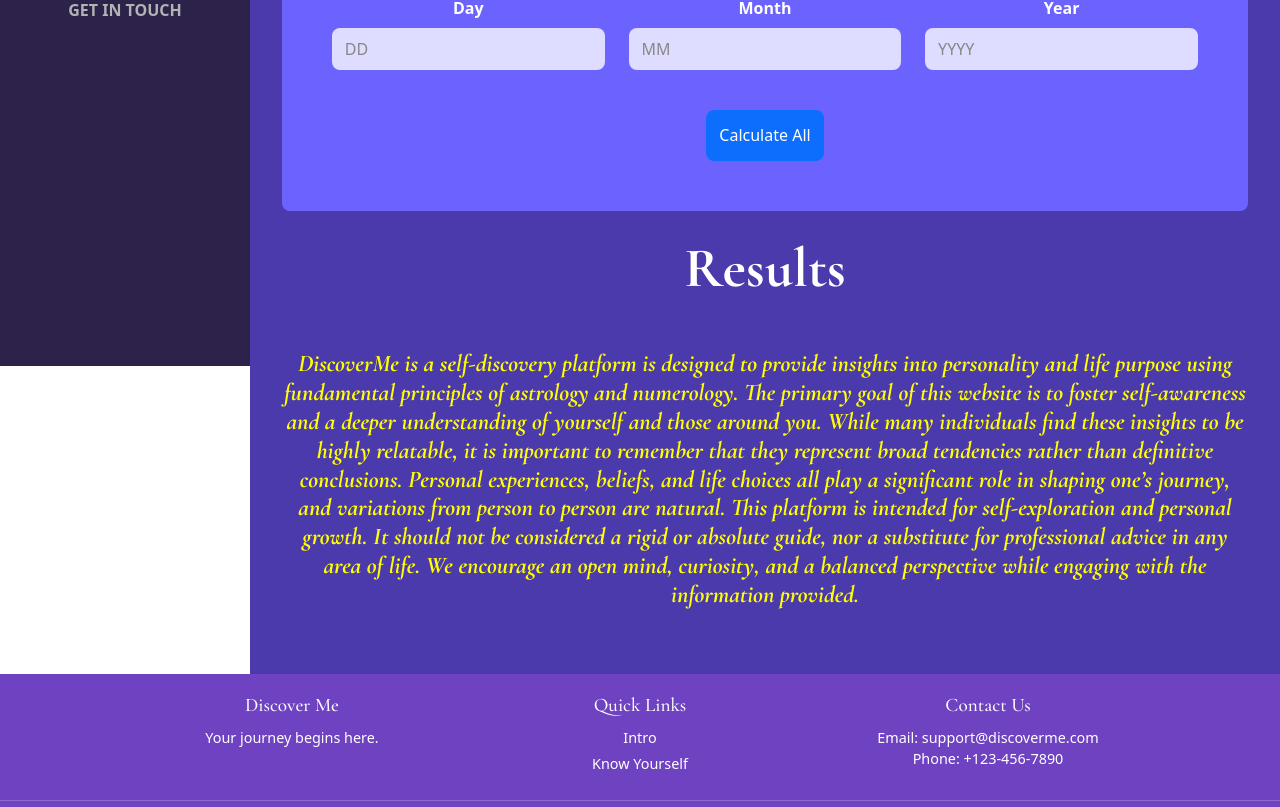
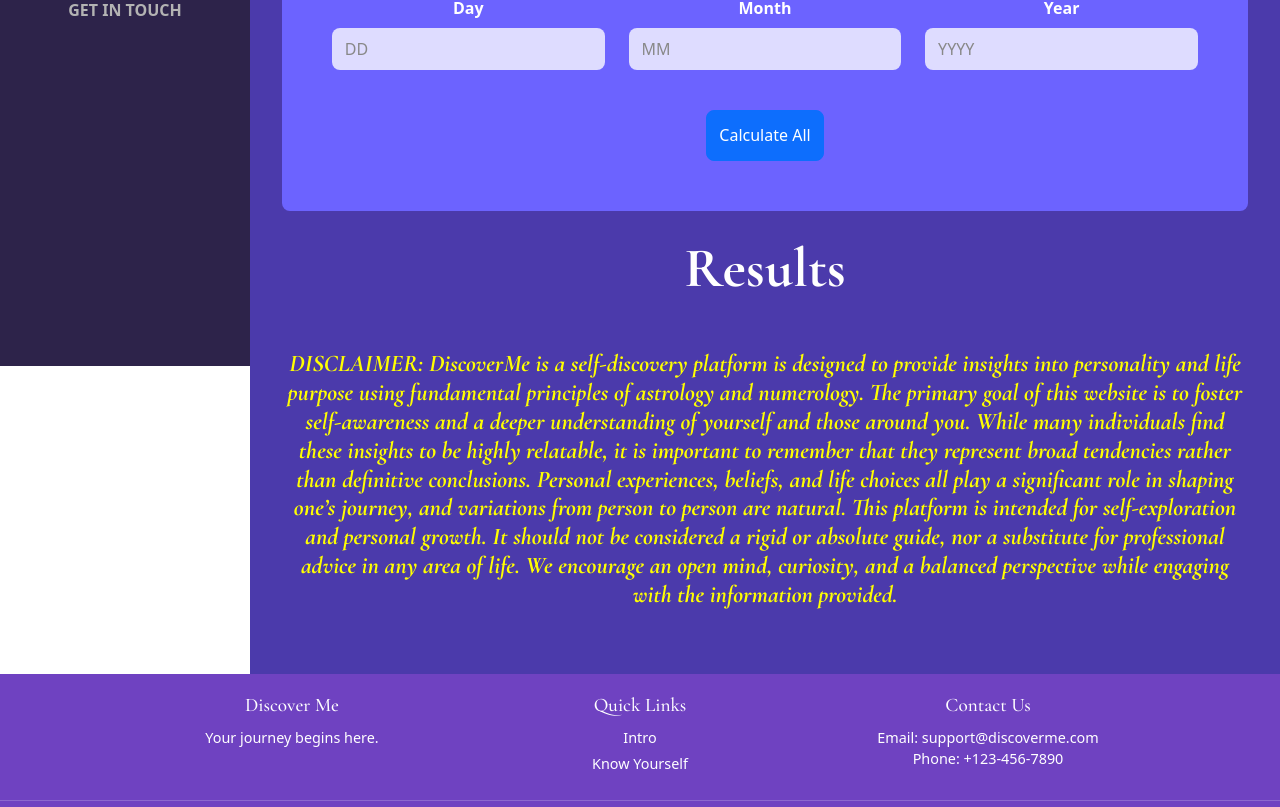
Before and after one commit to OLAKAFI/ProjectDiscovery, a React (Create React App) app: page /details-page in a window 1280 px wide. Shown: the part 434-1241 px from the top of the page. Built offline with nearby package versions, Linux system fonts and the light colour scheme.

Commit message:
disclaimer update

```diff
--- a/src/Components/FullReport.js
+++ b/src/Components/FullReport.js
@@ -9,7 +9,7 @@
         <section className="mt-4">
           <h2 className='mt-2 mb-5 text-center text-white fw-bold display-4'>Results</h2>
           <h4 style={{color:'yellow', fontStyle:'italic', fontWeight: 'bold'}}>
-              DiscoverMe is a self-discovery platform is designed to provide insights into personality and life purpose using fundamental principles of astrology and numerology.
+              DISCLAIMER: DiscoverMe is a self-discovery platform is designed to provide insights into personality and life purpose using fundamental principles of astrology and numerology.
               The primary goal of this website is to foster self-awareness and a deeper understanding of yourself and those around you.
               While many individuals find these insights to be highly relatable, it is important to remember that they represent broad tendencies
                rather than definitive conclusions. Personal experiences, beliefs, and life choices all play a significant role in shaping one’s journey,
```
